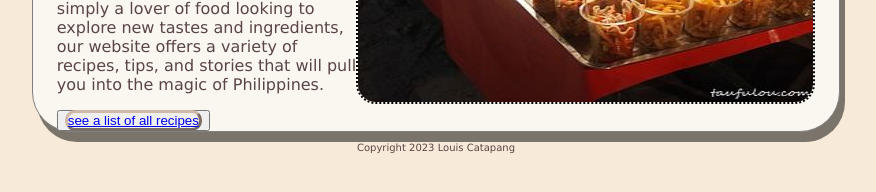
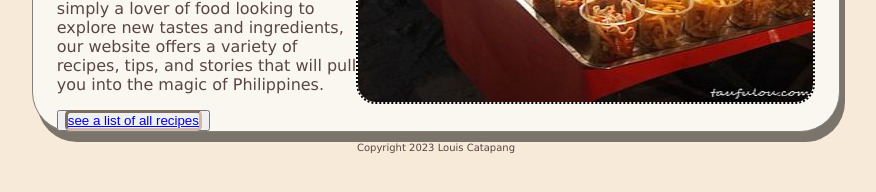
Before and after one commit to Loohwis/Recipe1, a Jekyll site: the page built from home/index.md, in a window 1280 px wide. Shown: the part 493-685 px from the top of the page, without its empty margins (204-1080 px from the left). Built offline with Jekyll 4.4.1, drawn with Linux system fonts in a browser that asks for light colours.

Commit message:
Update recipes.css

```diff
--- a/styles/recipes.css
+++ b/styles/recipes.css
@@ -80,11 +80,11 @@ ul {
 }
 
 .rep_but {
-  border-radius: 10px;
-  border-style: outset;
+  border-radius: 5px;
+  border-style: inset;
   border-color: #D0B8A8;
   height: 30px;
-  width: 100px;
+  width: 150px;
 }
 
 li {
```
